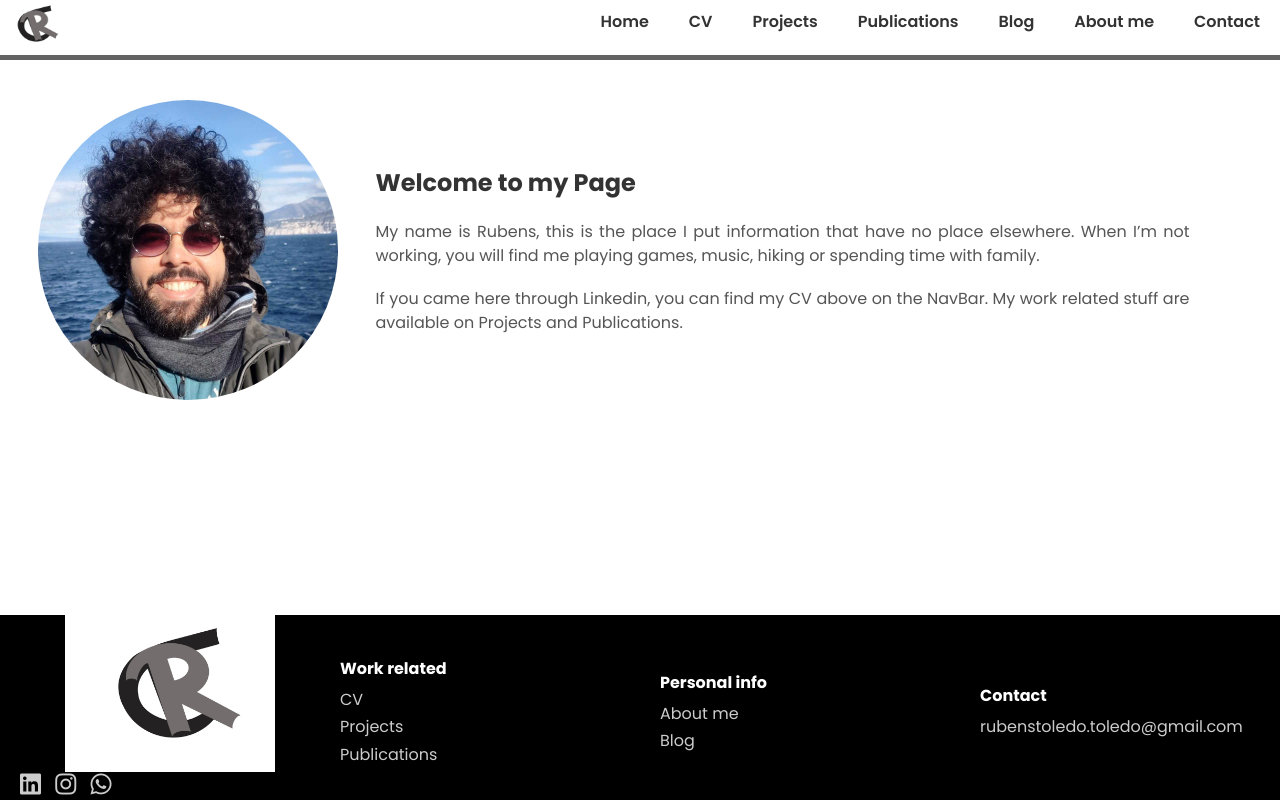
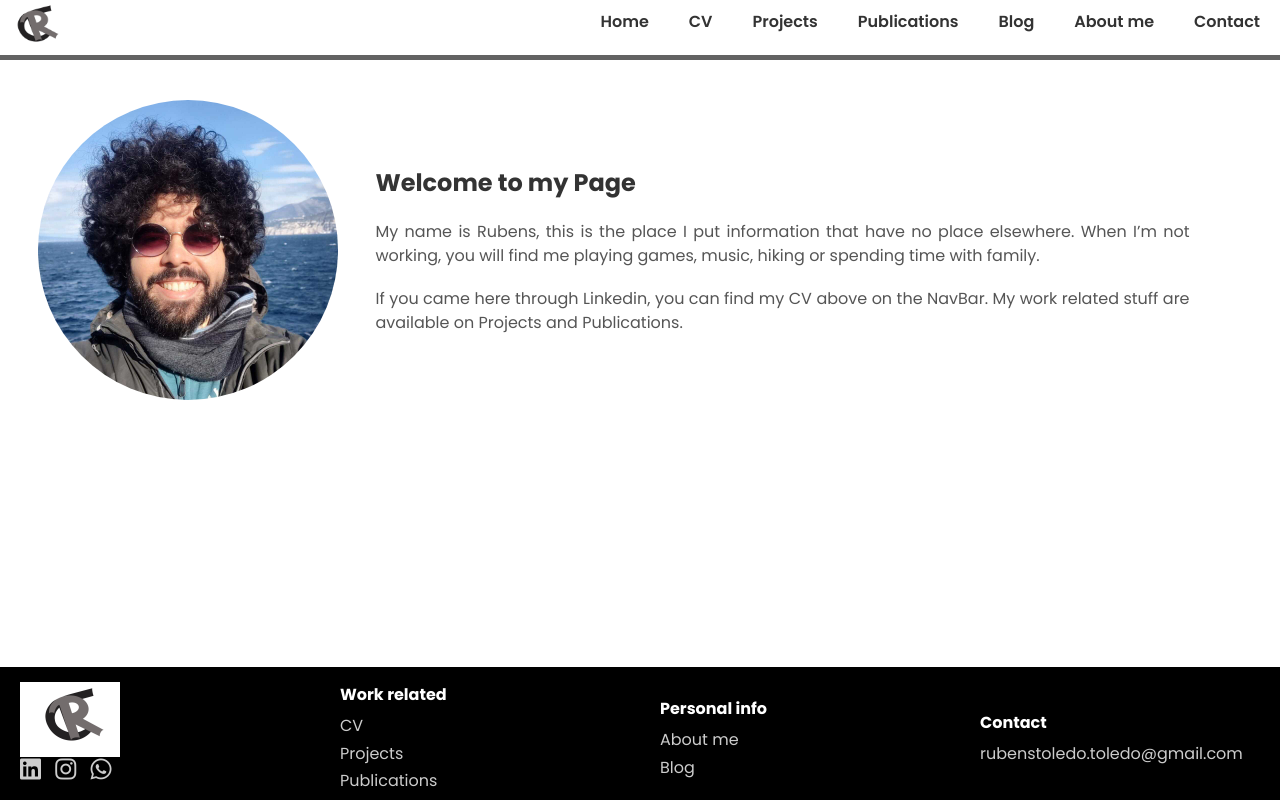
Before and after one commit to RubensCToledo/RubensCToledo.github.io, a plain HTML site: page index.html in a window 1280 px wide. Drawn offline with Linux system fonts and the light colour scheme.

Commit message:
footer bugs

```diff
--- a/css/style.css
+++ b/css/style.css
@@ -222,6 +222,11 @@ footer ul li {
     margin-left: 20px;
 }
 
+.footer-grid img{
+    width: 100px;
+    height: auto;
+    margin-left: 0;
+}
 
 /* background */
 
@@ -284,7 +289,7 @@ tr:last-child td {
 .mobile-menu {
     position: fixed;
     top: 0;
-    right: -300px;
+    right: -500px;
     width: 250px;
     height: 55%;
     z-index: 100;
```
